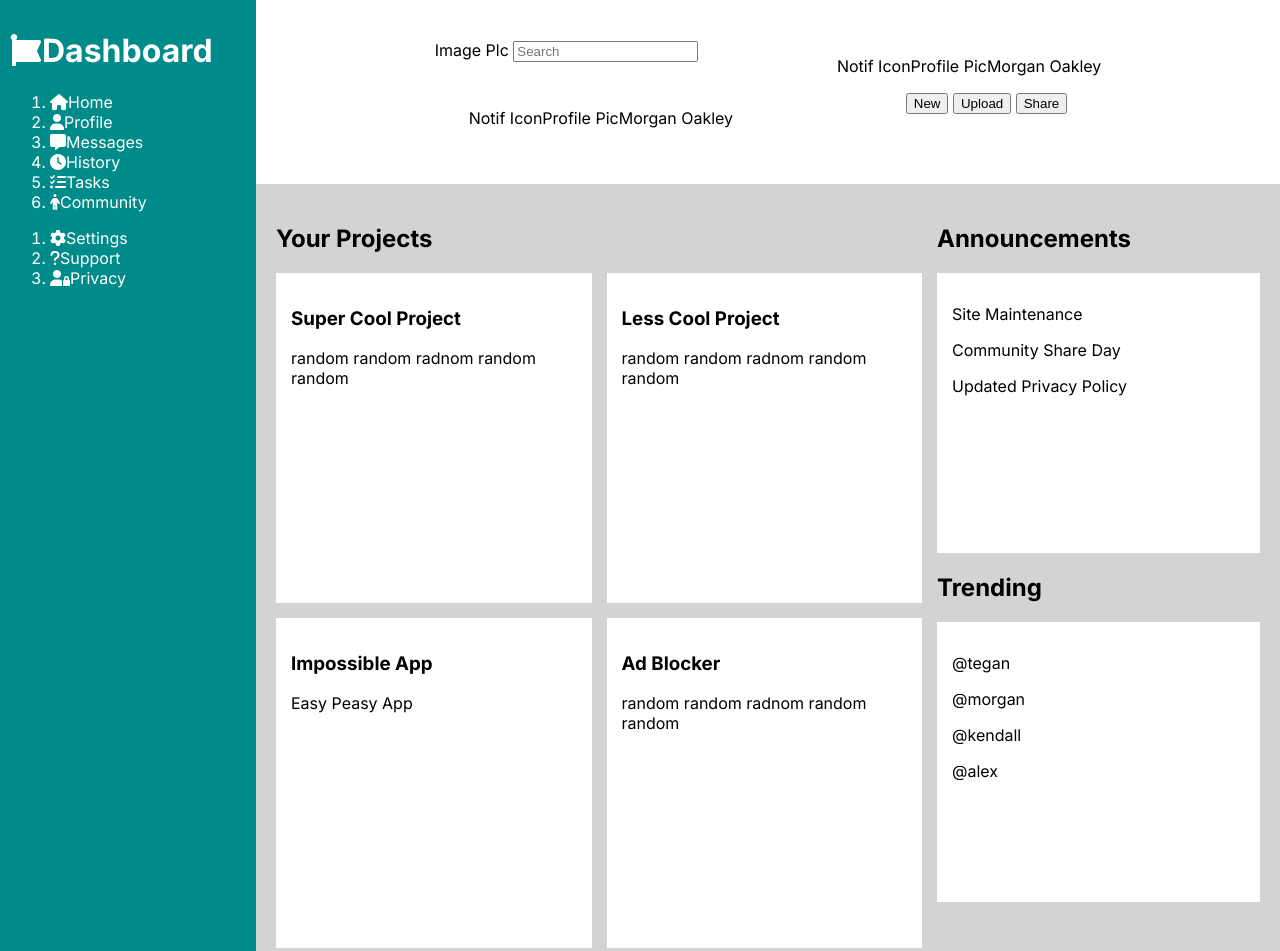
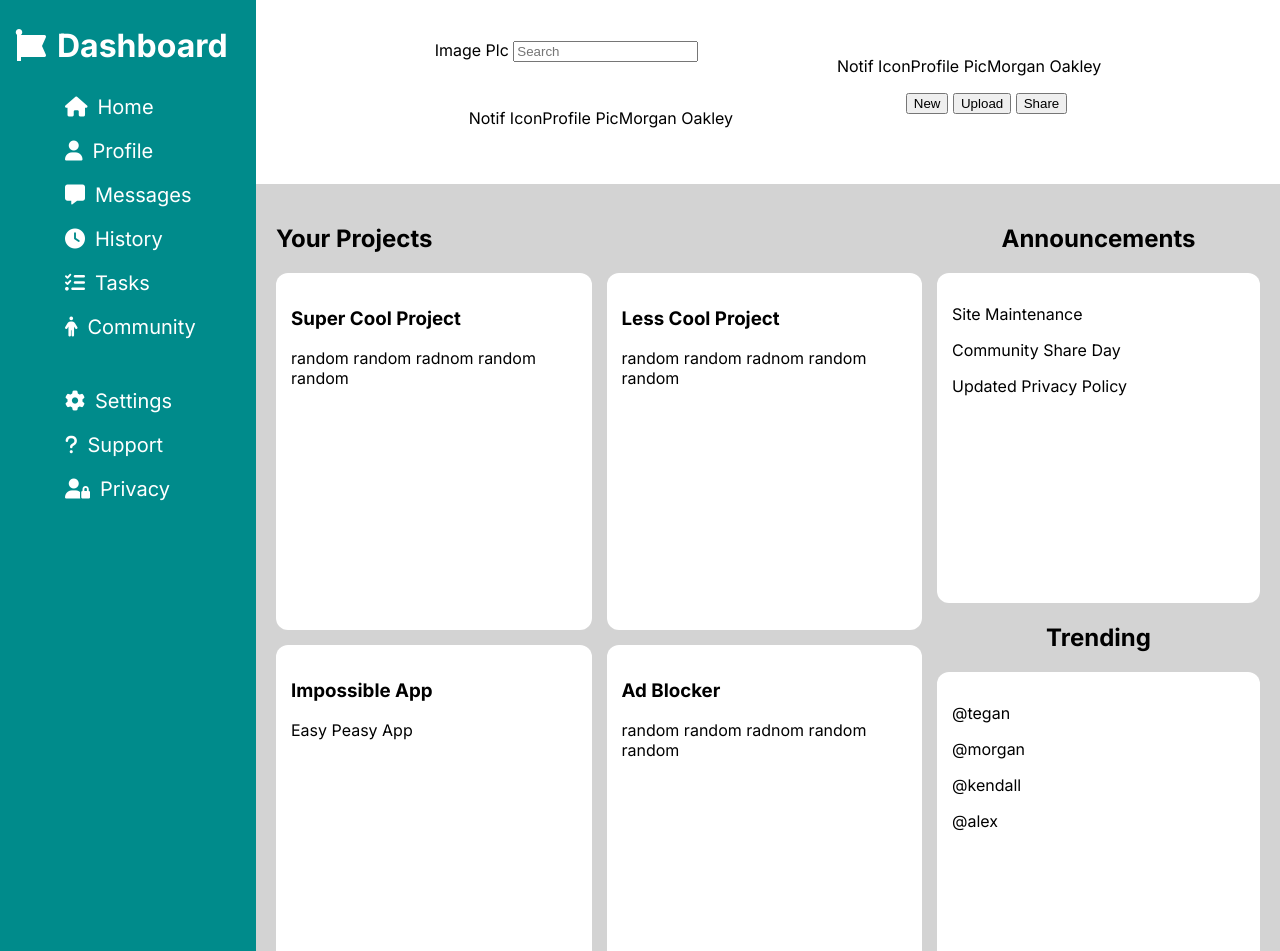
Before and after one commit to parthiv-2006/admin-dashboard, a plain HTML site: page index.html in a window 1280 px wide. Shown: the top 951 px of the page. Drawn offline with Linux system fonts and the light colour scheme.

Commit message:
Made everything align in the content sectino and added styling for the sidebar

```diff
--- a/style.css
+++ b/style.css
@@ -17,10 +17,37 @@ body {
     grid-column-start: 1;
     grid-column-end: 2;
     grid-row: 1 / 6;
-    padding: 10px;
+    padding: 5px;
     background-color: darkcyan;
     color: white;
 }
+
+.side-bar h1 i{
+    margin-right: 10px;
+    margin-left: 10px;
+}
+
+ol {
+    list-style-type: none;
+}
+
+.main-ol li, .support-ol li {
+    margin: 20px;
+}
+
+.main-ol li i, .support-ol li i{
+    margin-right: 10px;
+}
+
+.main-ol {
+    margin-top: 30px;
+    margin-bottom: 50px;
+}
+
+li {
+    font-size: 20px;
+}
+
 
 
 /* Styling for Header */
@@ -53,7 +80,7 @@ body {
 }
 
 .content {
-    display: grid;
+    display: inline-grid;
     grid-template-columns: 2fr 1fr;
     gap: 15px;
 }
@@ -79,15 +106,21 @@ body {
 }
 
 .card {
-    height: 300px;
+    height: 327px;
     background-color: white;
     padding: 15px;
+    border-radius: 12px;
+}
+
+.announcements-section h2, .trending-section h2 {
+    text-align: center;
 }
 
 .announcements, .trending {
     background-color: white;
-    height: 250px;
+    height: 300px;
     padding: 15px;
+    border-radius: 12px;
 }
 
 /* Styling for Footer */
```
